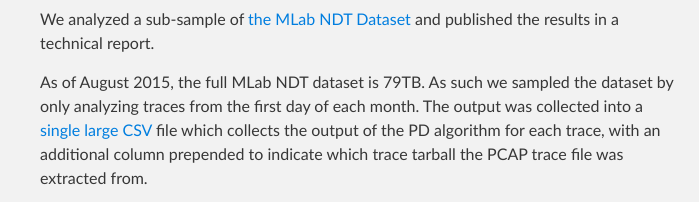
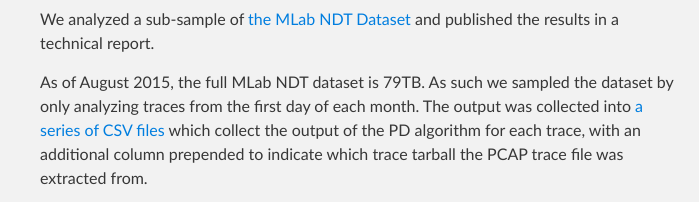
Before and after one commit to USC-NSL/policing-detection, a plain HTML site: page index.html in a window 1280 px wide. Shown: the part 1421-1623 px from the top of the page, 280-979 px from the left. Drawn offline with Linux system fonts and the light colour scheme.

Commit message:
Create gh-pages branch via GitHub

```diff
--- a/index.html
+++ b/index.html
@@ -86,7 +86,7 @@ This indicates that a policer was detected and that it is estimated it enforces
 
 <p>We analyzed a sub-sample of <a href="http://measurementlab.net/tools/ndt">the MLab NDT Dataset</a> and published the results in a technical report.</p>
 
-<p>As of August 2015, the full MLab NDT dataset is 79TB. As such we sampled the dataset by only analyzing traces from the first day of each month. The output was collected into a <a href="https://github.com/USC-NSL/policing-detection/blob/master/data/ndt/ndt-data.csv.gz">single large CSV</a> file which collects the output of the PD algorithm for each trace, with an additional column prepended to indicate which trace tarball the PCAP trace file was extracted from.</p>
+<p>As of August 2015, the full MLab NDT dataset is 79TB. As such we sampled the dataset by only analyzing traces from the first day of each month. The output was collected into <a href="https://github.com/USC-NSL/policing-detection/blob/master/data/ndt/">a series of CSV files</a> which collect the output of the PD algorithm for each trace, with an additional column prepended to indicate which trace tarball the PCAP trace file was extracted from.</p>
 
 <h1>
 <a id="people" class="anchor" href="#people" aria-hidden="true"><span class="octicon octicon-link"></span></a>People</h1>
```
Also changed, not shown: params.json (+1 -1 lines).
